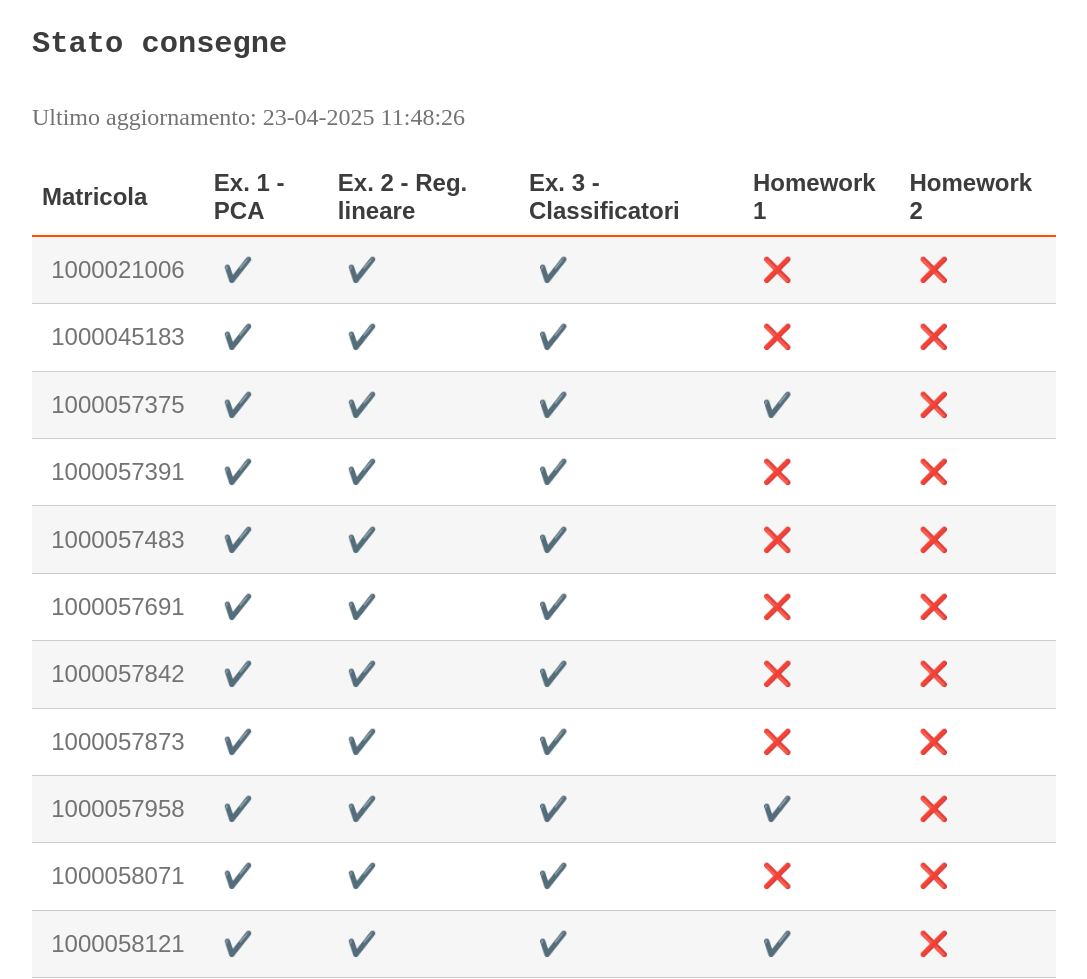
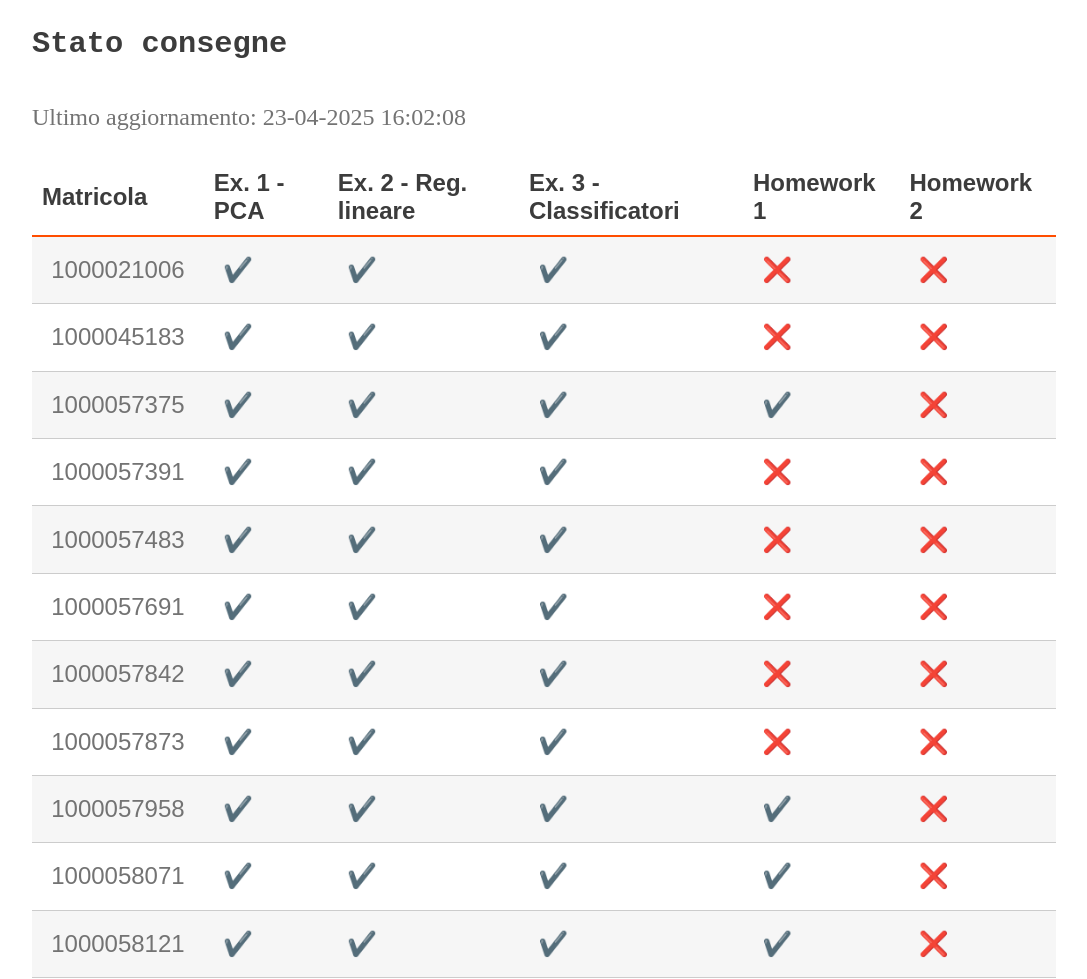
Before and after one commit to perceivelab/ml-mz-2025, a Jekyll site: the page built from status.md, in a window 1280 px wide and 1400 px high. Shown: the part 200-1179 px from the top of the window, without its empty margins (96-1183 px from the left). Built offline with Jekyll 4.4.1, drawn with Linux system fonts in a browser that asks for light colours; emoji names are drawn with the system emoji font; our own code applies the rules of GitHub Pages for plain Markdown files.

Commit message:
Update status

```diff
--- a/status.md
+++ b/status.md
@@ -6,7 +6,7 @@ layout: page
 
 #### Stato consegne
 
-Ultimo aggiornamento: 23-04-2025 11:48:26
+Ultimo aggiornamento: 23-04-2025 16:02:08
 
 | Matricola | Ex. 1 - PCA|Ex. 2 - Reg. lineare|Ex. 3 - Classificatori|Homework 1|Homework 2 |
 | --- | ---|---|---|---|--- |
@@ -19,7 +19,7 @@ Ultimo aggiornamento: 23-04-2025 11:48:26
 | 1000057842 |:heavy_check_mark:|:heavy_check_mark:|:heavy_check_mark:|:x:|:x:|
 | 1000057873 |:heavy_check_mark:|:heavy_check_mark:|:heavy_check_mark:|:x:|:x:|
 | 1000057958 |:heavy_check_mark:|:heavy_check_mark:|:heavy_check_mark:|:heavy_check_mark:|:x:|
-| 1000058071 |:heavy_check_mark:|:heavy_check_mark:|:heavy_check_mark:|:x:|:x:|
+| 1000058071 |:heavy_check_mark:|:heavy_check_mark:|:heavy_check_mark:|:heavy_check_mark:|:x:|
 | 1000058121 |:heavy_check_mark:|:heavy_check_mark:|:heavy_check_mark:|:heavy_check_mark:|:x:|
 | 1000058373 |:heavy_check_mark:|:heavy_check_mark:|:heavy_check_mark:|:x:|:x:|
 | 1000058484 |:x:|:x:|:x:|:x:|:x:|
```
